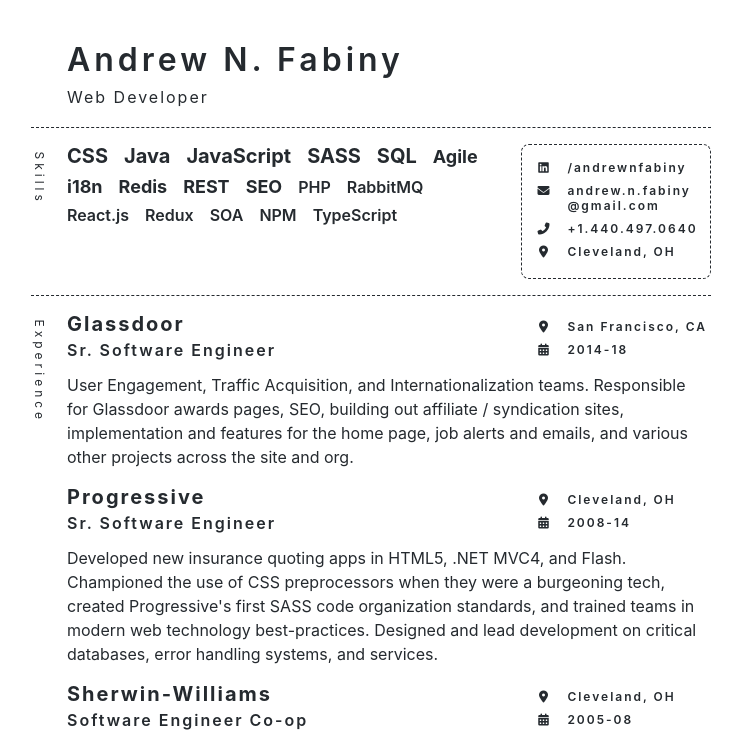
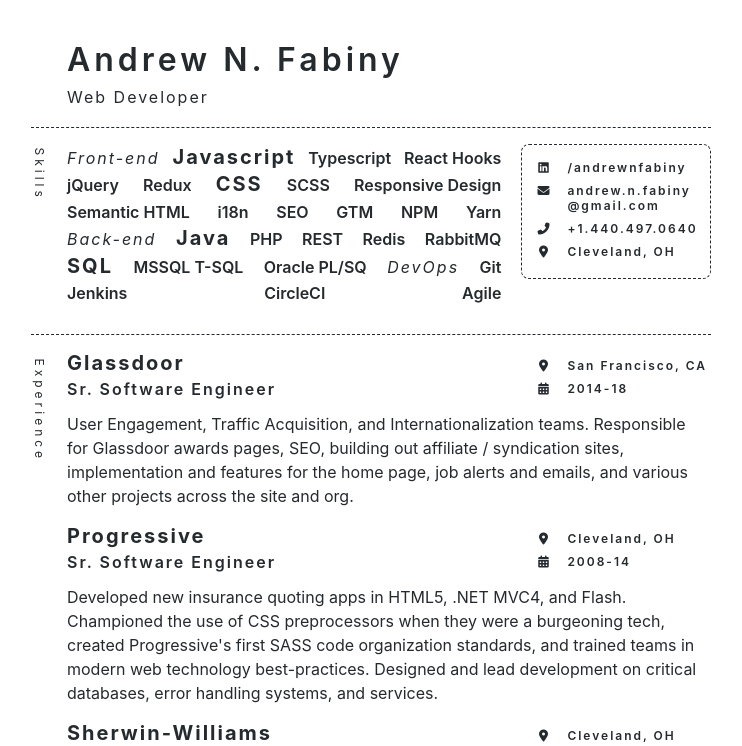
Before and after one commit to NShadeIV/resume, a React (Create React App) app: page / in a window 1280 px wide. Shown: the top 746 px of the page, without its empty margins (269-1011 px from the left). Built offline with nearby package versions, Linux system fonts and the light colour scheme.

Commit message:
redid skills section

```diff
--- a/src/css/skill.scss
+++ b/src/css/skill.scss
@@ -1,16 +1,29 @@
 @import "constants";
 
-.skill {
-  &.high {
+.skills {
+  display: flex;
+  flex-flow: row wrap;
+  justify-content: space-between;
+  align-items: baseline;
+  & > * {
+    margin: 0 0.75rem 0 0;
+  }
+
+  font-weight: 600;
+  font-size: 1rem;
+  line-height: 1.65rem;
+
+  h2 {
+    display: block;
+    font-size: 1rem;
+    font-weight: $subtle-weight;
+    font-style: italic;
+    letter-spacing: 0.125rem;
+  }
+
+  strong {
     font-weight: 700;
     font-size: 1.25rem;
-  }
-  &.mid {
-    font-weight: 650;
-    font-size: 1.125rem;
-  }
-  &.low {
-    font-weight: 600;
-    font-size: 1rem;
+    letter-spacing: 0.125rem;
   }
 }
--- a/src/css/structure.scss
+++ b/src/css/structure.scss
@@ -85,22 +85,13 @@
     transform-origin: left;
     align-self: start;
     &.skillslabel {
-      transform: translate(-0.75rem, 0) rotate(90deg);
+      transform: translate(-0.75rem, -0.25rem) rotate(90deg);
     }
   }
 
   .skills {
     align-self: start;
     grid-column: 2;
-
-    display: flex;
-    flex-direction: row;
-    flex-wrap: wrap;
-    align-items: baseline;
-
-    .skill {
-      margin: 0 1rem 0.5rem 0;
-    }
   }
 
   small {
--- a/src/index.tsx
+++ b/src/index.tsx
@@ -3,11 +3,11 @@
 
 import "./css/index.scss";
 import { Header } from "./ts/Header";
-import { Skill } from "./ts/Skill";
 import { IconLink } from "./ts/IconLink";
 import { Section } from "./ts/Section";
 
 const App = () => {
+  enum Skill { CATEGORY, STRONG, REGULAR };
   let navLinkRow = 1;
   return (
     <div className="app">
@@ -18,28 +18,55 @@
         <div className="label skillslabel">Skills</div>
         <section className="skills">
           {Object.entries({
-            Java: 5 / 5,
-            JavaScript: 5 / 5,
-            CSS: 5 / 5,
-            SQL: 5 / 5,
-            "React.js": 3 / 5,
-            PHP: 3 / 5,
-            Redux: 3 / 5,
-            TypeScript: 2 / 5,
-            NPM: 2 / 5,
-            SEO: 4 / 5,
-            i18n: 4 / 5,
-            SASS: 5 / 5,
-            REST: 4 / 5,
-            Redis: 4 / 5,
-            RabbitMQ: 3 / 5,
-            Agile: 4 / 5,
-            SOA: 3 / 5
-          })
-            .sort(([k1, v1], [k2, v2]) => v2 - v1 || k1.localeCompare(k2))
-            .map(([key, value]) => (
-              <Skill name={key} score={value} />
-            ))}
+            "Front-end": Skill.CATEGORY,
+
+            "Javascript": Skill.STRONG,
+            "Typescript": Skill.REGULAR,
+            "React Hooks": Skill.REGULAR,
+            "jQuery": Skill.REGULAR,
+            "Redux": Skill.REGULAR,
+
+            "CSS": Skill.STRONG,
+            "SCSS": Skill.REGULAR,
+            "Responsive Design": Skill.REGULAR,
+
+            "Semantic HTML": Skill.REGULAR,
+            "i18n": Skill.REGULAR,
+            "SEO": Skill.REGULAR,
+            "GTM": Skill.REGULAR,
+
+            "NPM": Skill.REGULAR,
+            "Yarn": Skill.REGULAR,
+
+
+            "Back-end": Skill.CATEGORY,
+
+            "Java": Skill.STRONG,
+            "PHP": Skill.REGULAR,
+
+            "REST": Skill.REGULAR,
+            "Redis": Skill.REGULAR,
+            "RabbitMQ": Skill.REGULAR,
+
+            "SQL": Skill.STRONG,
+            "MSSQL T-SQL": Skill.REGULAR,
+            "Oracle PL/SQ": Skill.REGULAR,
+
+
+            "DevOps": Skill.CATEGORY,
+
+            "Git": Skill.REGULAR,
+            "Jenkins": Skill.REGULAR,
+            "CircleCI": Skill.REGULAR,
+
+            "Agile": Skill.REGULAR
+          }).map(([key, value]) =>
+            value === Skill.CATEGORY ?
+              <h2>{key}</h2>
+            : value === Skill.STRONG ?
+              <strong>{key}</strong>
+            : <span>{key}</span>
+          )}
         </section>
 
         <IconLink
--- a/src/ts/Skill.tsx
+++ /dev/null
@@ -1,9 +0,0 @@
-import React from "react";
-
-export const Skill = ({ name, score }: { name: string; score: number }) => (
-  <div
-    className={"skill " + (score >= 1 ? "high" : score >= 0.8 ? "mid" : "low")}
-  >
-    {name}
-  </div>
-);
```
Also changed, not shown: src/css/styles.scss (line endings or trailing spaces).
